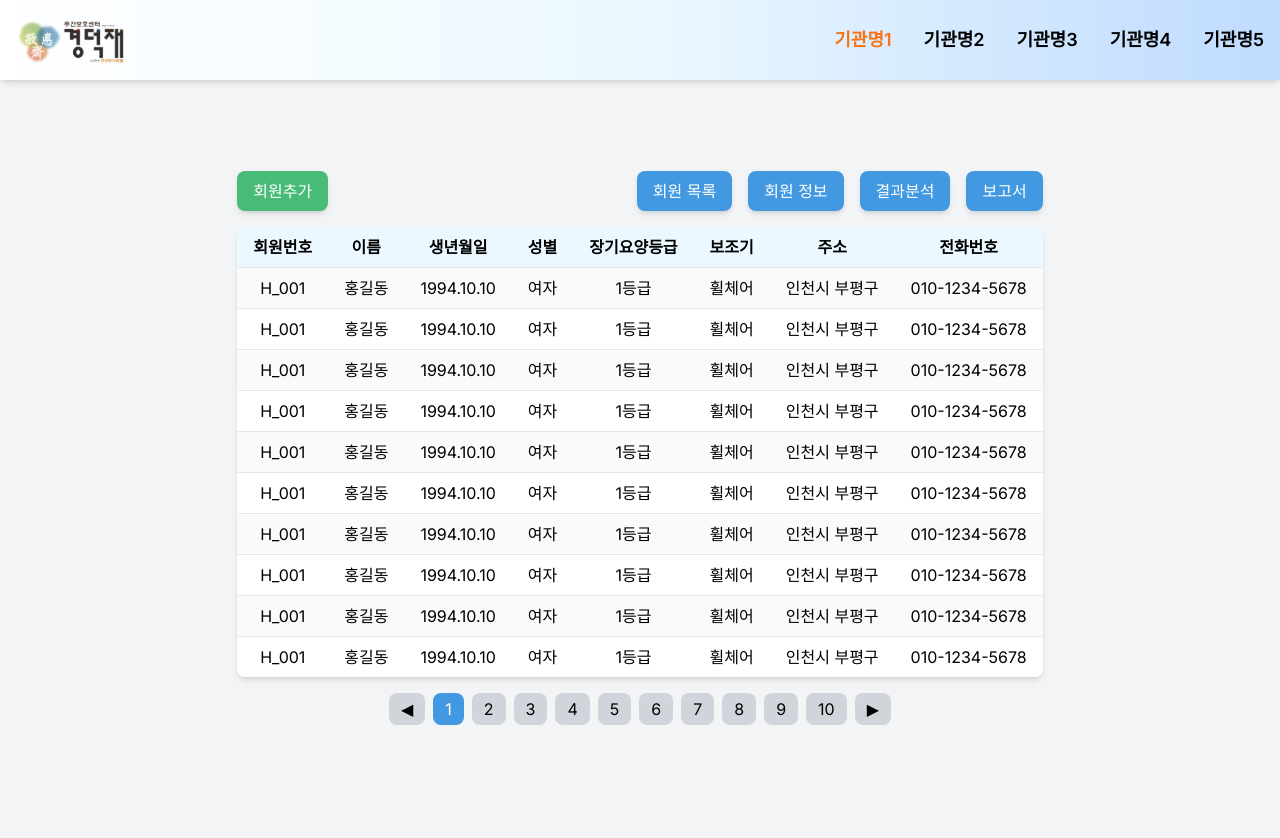
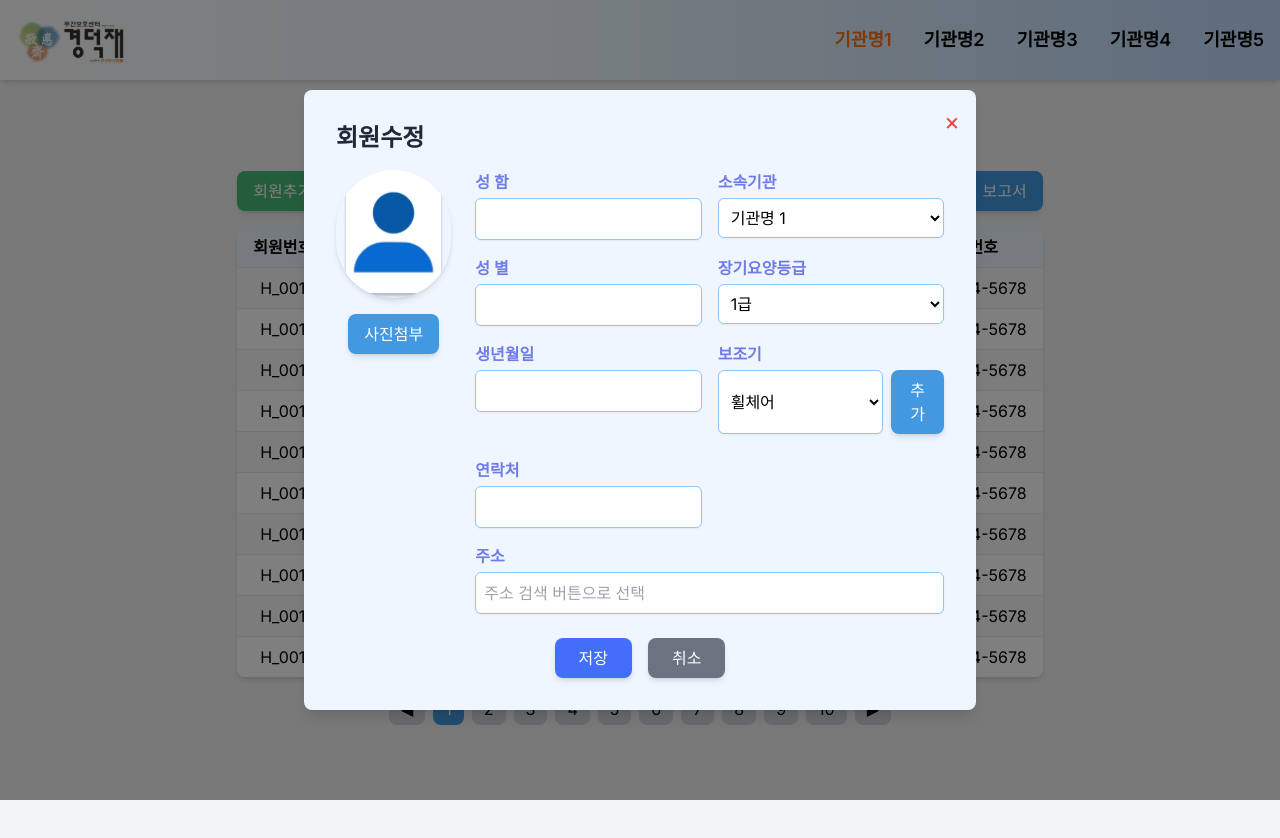
Before and after one commit to yeowool1010/Home-care-center-management-system_test, a Next.js app: page / in a window 1280 px wide. Both pictures are taken after a click on the button "회원추가". Shown: the top 838 px of the page. Built offline with nearby package versions, Linux system fonts and the light colour scheme.

Commit message:
알림 모달 구현

```diff
--- a/src/components/Header.tsx
+++ b/src/components/Header.tsx
@@ -7,7 +7,7 @@ const Header = () => {
   const menuItems = ['기관명1', '기관명2', '기관명3', '기관명4', '기관명5'];
 
   return (
-    <header className="bg-gradient-to-r from-white via-blue-100 to-blue-200 p-4 shadow-md fixed w-full top-0 z-50">
+    <header className="bg-gradient-to-r from-white via-blue-100 to-blue-200 p-4 shadow-md fixed w-full top-0 z-10">
       <div className="container mx-auto flex items-center justify-between">
         {/* Logo */}
         <div className="flex items-center space-x-4">
--- /dev/null
+++ b/src/components/organisms/Alert.tsx
@@ -0,0 +1,27 @@
+import React from 'react';
+
+interface AlertProps {
+  isVisible: boolean;
+  onClose: () => void;
+  message: string;
+}
+
+const Alert: React.FC<AlertProps> = ({ isVisible, onClose, message }) => {
+  if (!isVisible) return null;
+
+  return (
+    <div className="fixed inset-0 bg-black bg-opacity-50 z-50 flex items-center justify-center">
+      <div className="bg-white rounded-lg shadow-lg p-6 max-w-sm text-center">
+        <p className="mb-4 text-lg">{message}</p>
+        <button
+          onClick={onClose}
+          className="bg-blue-500 text-white px-4 py-2 rounded-lg shadow-md hover:bg-blue-600"
+        >
+          확인
+        </button>
+      </div>
+    </div>
+  );
+};
+
+export default Alert;
--- /dev/null
+++ b/src/components/organisms/CreateModal.tsx
@@ -0,0 +1,210 @@
+import React, { useState } from 'react';
+
+interface ModalProps {
+  isOpen: boolean;
+  onClose: () => void;
+}
+
+const Modal: React.FC<ModalProps> = ({ isOpen, onClose }) => {
+  // Select options for 소속기관, 장기요양등급, 보조기
+  const organizations = ['기관명 1', '기관명 2', '기관명 3', '기관명 4', '기관명 5'];
+  const careLevels = ['1급', '2급', '3급'];
+  const assistiveDevices = ['휠체어', '워커', '지팡이'];
+
+  const [selectedOrganization, setSelectedOrganization] = useState(organizations[0]);
+  const [selectedCareLevel, setSelectedCareLevel] = useState(careLevels[0]);
+  const [selectedDevice, setSelectedDevice] = useState(assistiveDevices[0]);
+  const [deviceList, setDeviceList] = useState<string[]>([]); // List of selected devices
+
+  const [name, setName] = useState('');
+  const [gender, setGender] = useState('');
+  const [birthday, setBirthday] = useState('');
+  const [contact, setContact] = useState('');
+  const [address, setAddress] = useState('');
+
+  const handleSave = () => {
+    alert('저장이 완료되었습니다.');
+  };
+
+  const handleAddDevice = () => {
+    if (selectedDevice && !deviceList.includes(selectedDevice)) {
+      setDeviceList([...deviceList, selectedDevice]);
+    }
+  };
+
+  const handleRemoveDevice = (device: string) => {
+    setDeviceList(deviceList.filter((item) => item !== device));
+  };
+
+  if (!isOpen) return null;
+
+  return (
+    <>
+      {/* Backdrop */}
+      <div className="fixed inset-0 bg-black bg-opacity-50 z-40" onClick={onClose}></div>
+
+      {/* Modal */}
+      <div className="fixed inset-0 z-50 flex items-center justify-center">
+        <div className="bg-blue-50 rounded-lg shadow-lg p-8 w-full max-w-2xl relative">
+          {/* Close Button */}
+          <button onClick={onClose} className="absolute top-4 right-4 text-red-500 text-2xl">
+            &times;
+          </button>
+
+          <h2 className="text-2xl font-bold mb-4 text-gray-800">회원수정</h2>
+
+          <div className="flex space-x-6">
+            {/* Left: Image Section */}
+            <div className="flex flex-col items-center space-y-4">
+              <img src="/img/profile.svg" alt="User Icon" className="w-32 h-32 rounded-full shadow-md" />
+              <button className="bg-blue-500 text-white px-4 py-2 rounded-lg shadow-md hover:bg-blue-600">
+                사진첨부
+              </button>
+            </div>
+
+            {/* Right: Input Section */}
+            <div className="grid grid-cols-2 gap-4">
+              <div className="flex flex-col">
+                <label className="text-[#707CE6] font-semibold mb-1">성 함</label>
+                <input
+                  className="w-full p-2 border border-blue-300 rounded-md shadow-sm bg-white"
+                  type="text"
+                  value={name}
+                  onChange={(e) => setName(e.target.value)}
+                />
+              </div>
+
+              <div className="flex flex-col">
+                <label className="text-[#707CE6] font-semibold mb-1">소속기관</label>
+                <select
+                  className="w-full p-2 border border-blue-300 rounded-md shadow-sm bg-white"
+                  value={selectedOrganization}
+                  onChange={(e) => setSelectedOrganization(e.target.value)}
+                >
+                  {organizations.map((org) => (
+                    <option key={org} value={org}>
+                      {org}
+                    </option>
+                  ))}
+                </select>
+              </div>
+
+              <div className="flex flex-col">
+                <label className="text-[#707CE6] font-semibold mb-1">성 별</label>
+                <input
+                  className="w-full p-2 border border-blue-300 rounded-md shadow-sm bg-white"
+                  type="text"
+                  value={gender}
+                  onChange={(e) => setGender(e.target.value)}
+                />
+              </div>
+
+              <div className="flex flex-col">
+                <label className="text-[#707CE6] font-semibold mb-1">장기요양등급</label>
+                <select
+                  className="w-full p-2 border border-blue-300 rounded-md shadow-sm bg-white"
+                  value={selectedCareLevel}
+                  onChange={(e) => setSelectedCareLevel(e.target.value)}
+                >
+                  {careLevels.map((level) => (
+                    <option key={level} value={level}>
+                      {level}
+                    </option>
+                  ))}
+                </select>
+              </div>
+
+              <div className="flex flex-col">
+                <label className="text-[#707CE6] font-semibold mb-1">생년월일</label>
+                <input
+                  className="w-full p-2 border border-blue-300 rounded-md shadow-sm bg-white"
+                  type="text"
+                  value={birthday}
+                  onChange={(e) => setBirthday(e.target.value)}
+                />
+              </div>
+
+              <div className="flex flex-col">
+                <label className="text-[#707CE6] font-semibold mb-1">보조기</label>
+                <div className="flex space-x-2">
+                  <select
+                    className="w-full p-2 border border-blue-300 rounded-md shadow-sm bg-white"
+                    value={selectedDevice}
+                    onChange={(e) => setSelectedDevice(e.target.value)}
+                  >
+                    {assistiveDevices.map((device) => (
+                      <option key={device} value={device}>
+                        {device}
+                      </option>
+                    ))}
+                  </select>
+                  <button
+                    onClick={handleAddDevice}
+                    className="bg-blue-500 text-white px-4 py-2 rounded-lg shadow-md hover:bg-blue-600"
+                  >
+                    추가
+                  </button>
+                </div>
+                {/* Display selected devices */}
+                <div className="mt-2">
+                  {deviceList.map((device, index) => (
+                    <div key={index} className="flex items-center space-x-2 mt-2">
+                      <span className="text-sm text-gray-700 bg-gray-200 px-2 py-1 rounded-md">
+                        {device}
+                      </span>
+                      <button
+                        onClick={() => handleRemoveDevice(device)}
+                        className="text-red-500 hover:text-red-700"
+                      >
+                        &times;
+                      </button>
+                    </div>
+                  ))}
+                </div>
+              </div>
+
+              <div className="flex flex-col">
+                <label className="text-[#707CE6] font-semibold mb-1">연락처</label>
+                <input
+                  className="w-full p-2 border border-blue-300 rounded-md shadow-sm bg-white"
+                  type="text"
+                  value={contact}
+                  onChange={(e) => setContact(e.target.value)}
+                />
+              </div>
+
+              <div className="flex flex-col col-span-2">
+                <label className="text-[#707CE6] font-semibold mb-1">주소</label>
+                <input
+                  className="w-full p-2 border border-blue-300 rounded-md shadow-sm bg-white"
+                  type="text"
+                  value={address}
+                  onChange={(e) => setAddress(e.target.value)}
+                  placeholder="주소 검색 버튼으로 선택"
+                />
+              </div>
+            </div>
+          </div>
+
+          {/* Action Buttons */}
+          <div className="mt-6 flex justify-center space-x-4">
+            <button
+              onClick={handleSave}
+              className="bg-[#436EF9] text-white px-6 py-2 rounded-lg shadow-md hover:bg-blue-600"
+            >
+              저장
+            </button>
+            <button
+              onClick={onClose}
+              className="bg-gray-500 text-white px-6 py-2 rounded-lg shadow-md hover:bg-gray-600"
+            >
+              취소
+            </button>
+          </div>
+        </div>
+      </div>
+    </>
+  );
+};
+
+export default Modal;
--- a/src/components/page/MemberTable.tsx
+++ b/src/components/page/MemberTable.tsx
@@ -1,37 +1,41 @@
-import React from 'react';
+import React, { useState } from 'react';
+import CreateModal from '../organisms/CreateModal'
+import Alert from '../organisms/Alert';
 
 const MemberTable = () => {
-  const data = Array(10).fill({
-    memberNumber: 'H_001',
-    name: '홍길동',
-    birthdate: '1994.10.10',
-    gender: '여자',
-    careLevel: '1등급',
-    assistiveDevice: '휠체어',
-    address: '인천시 부평구',
-    phoneNumber: '010-1234-5678',
-  });
+  // State to track the active tab
+  const [activeTab, setActiveTab] = useState<string>('회원 목록');
+  const [isModalOpen, setIsModalOpen] = useState(false);
+
+  // Define tab options
+  // const tabs = ['측정기록', '보고서'];
+  const tabs = ['보고서'];
 
   return (
-    <div className="flex flex-col items-center p-4">
-      {/* Header Buttons */}
+    <div className="flex flex-col items-center p-4 text-bl text-black">
+       {/* Modal Component */}
+       <CreateModal isOpen={isModalOpen} onClose={() => setIsModalOpen(false)} />
+      {/* Header Tabs */}
       <div className="flex justify-between w-full max-w-6xl mb-4">
-        <button className="bg-green-500 text-white px-4 py-2 rounded-lg shadow-md hover:bg-green-600">
+        <button
+          onClick={() => setIsModalOpen(true)}
+          className="bg-green-500 text-white px-4 py-2 rounded-lg shadow-md hover:bg-green-600">
           회원추가
         </button>
-        <div className="space-x-4">
-          <button className="bg-blue-500 text-white px-4 py-2 rounded-lg shadow-md hover:bg-blue-600">
-            회원 목록
-          </button>
-          <button className="bg-blue-500 text-white px-4 py-2 rounded-lg shadow-md hover:bg-blue-600">
-            회원 정보
-          </button>
-          <button className="bg-blue-500 text-white px-4 py-2 rounded-lg shadow-md hover:bg-blue-600">
-            결과분석
-          </button>
-          <button className="bg-blue-500 text-white px-4 py-2 rounded-lg shadow-md hover:bg-blue-600">
-            보고서
-          </button>
+        <div className="space-x-4 flex">
+          {tabs.map((tab) => (
+            <button
+              key={tab}
+              onClick={() => setActiveTab(tab)}
+              className={`px-4 py-2 rounded-lg shadow-md text-white transition-all duration-300 ${
+                activeTab === tab
+                  ? 'bg-gradient-to-r from-blue-500 to-blue-300 shadow-lg'
+                  : 'bg-blue-500 hover:bg-blue-600'
+              }`}
+            >
+              {tab}
+            </button>
+          ))}
         </div>
       </div>
 
@@ -50,7 +54,16 @@ const MemberTable = () => {
           </tr>
         </thead>
         <tbody>
-          {data.map((row, index) => (
+          {Array(10).fill({
+            memberNumber: 'H_001',
+            name: '홍길동',
+            birthdate: '1994.10.10',
+            gender: '여자',
+            careLevel: '1등급',
+            assistiveDevice: '휠체어',
+            address: '인천시 부평구',
+            phoneNumber: '010-1234-5678',
+          }).map((row, index) => (
             <tr
               key={index}
               className={`${
```
Also changed, not shown: public/img/Xbtn.svg (added), public/img/profile.svg (added), src/components/organisms/DarkModeToggle.tsx (renamed from src/components/DarkModeToggle.tsx), src/components/organisms/Sidebar.tsx (added).
